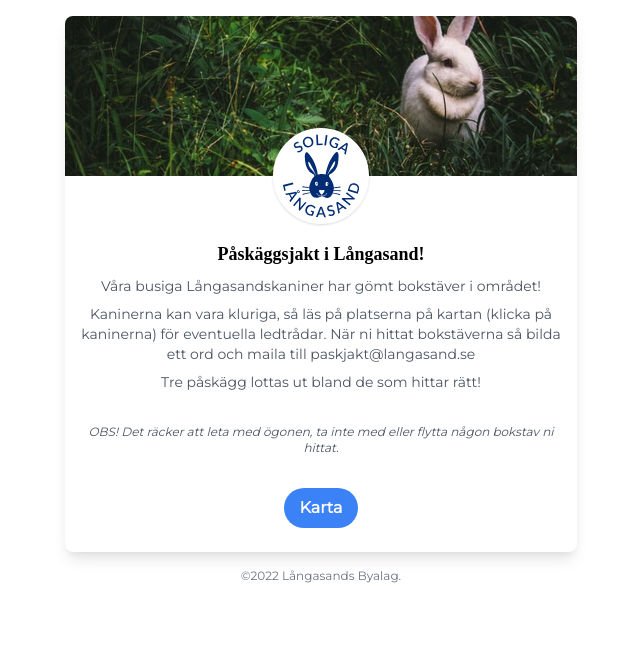
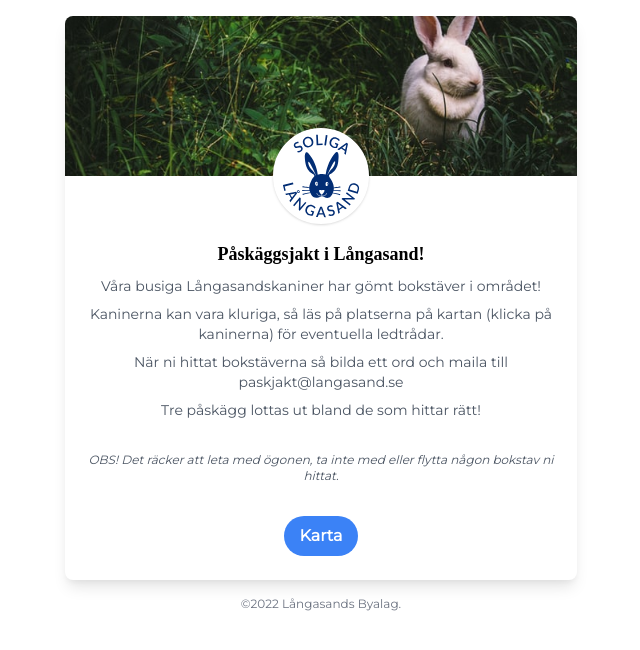
Before and after one commit to soligalangasand/soligalangasand.github.io, a Jekyll site: the page easter-hunt/index.html, which Jekyll copies as it is, in a window 1280 px wide. Shown: the top 650 px of the page, without its empty margins (319-959 px from the left). Built offline with Jekyll 4.4.1, drawn with Linux system fonts in a browser that asks for light colours; some web fonts are replaced.

Commit message:
Fix formatting of instructions for the Easter egg hunt event

```diff
--- a/easter-hunt/index.html
+++ b/easter-hunt/index.html
@@ -36,6 +36,9 @@
 
         <p class="text-sm my-2 text-gray-600 text-center">
           Kaninerna kan vara kluriga, så läs på platserna på kartan (klicka på kaninerna) för eventuella ledtrådar.
+        </p>
+
+          <p class="text-sm my-2 text-gray-600 text-center">
           När ni hittat bokstäverna så bilda ett ord och maila till
           <a href="mailto:paskjakt@langasand.se">paskjakt@langasand.se</a>
         </p>
```
